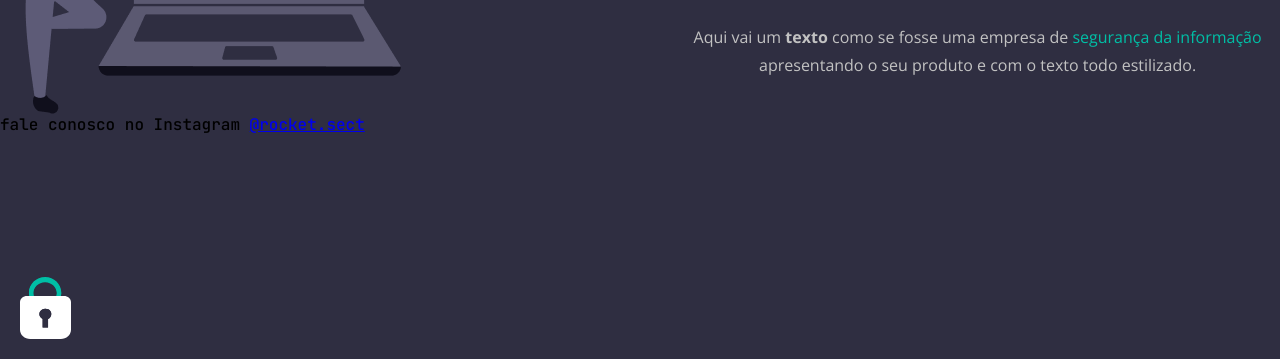
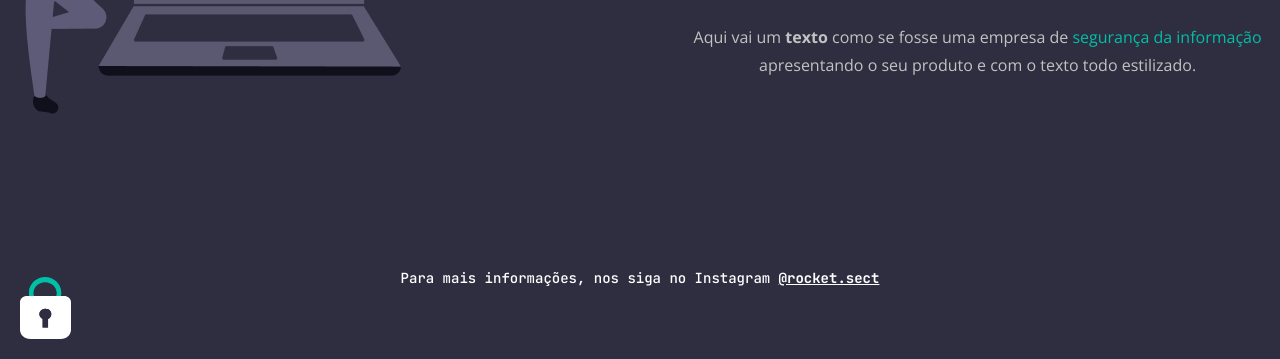
Before and after one commit to leocomandulli/Projeto-02---Novo-Layout, a plain HTML site: page index.html in a window 1280 px wide. Shown: the part 441-800 px from the top of the page. Drawn offline with nearby package versions, Linux system fonts and the light colour scheme.

Commit message:
footer config

```diff
--- a/index.html
+++ b/index.html
@@ -47,7 +47,7 @@
 
         <div id="line"></div>
 
-        fale conosco no Instagram
+        Para mais informações, nos siga no Instagram
         <a href="https://instagram.com">@rocket.sect</a>
 
     </footer>
--- a/style.css
+++ b/style.css
@@ -88,7 +88,25 @@ p span {
     color: var(--blue-color);
 }
 
+#line {
 
+
+}
+
+footer {
+    text-align: center;
+    padding-top: 150px;
+
+    color: var(--white-color);
+    font-size: 14px;
+    line-height: 28px;
+}
+
+footer a {
+
+    font-weight: bold;
+    color: var(--white-color);
+}
 
 #padlock {
     position: fixed;
```
